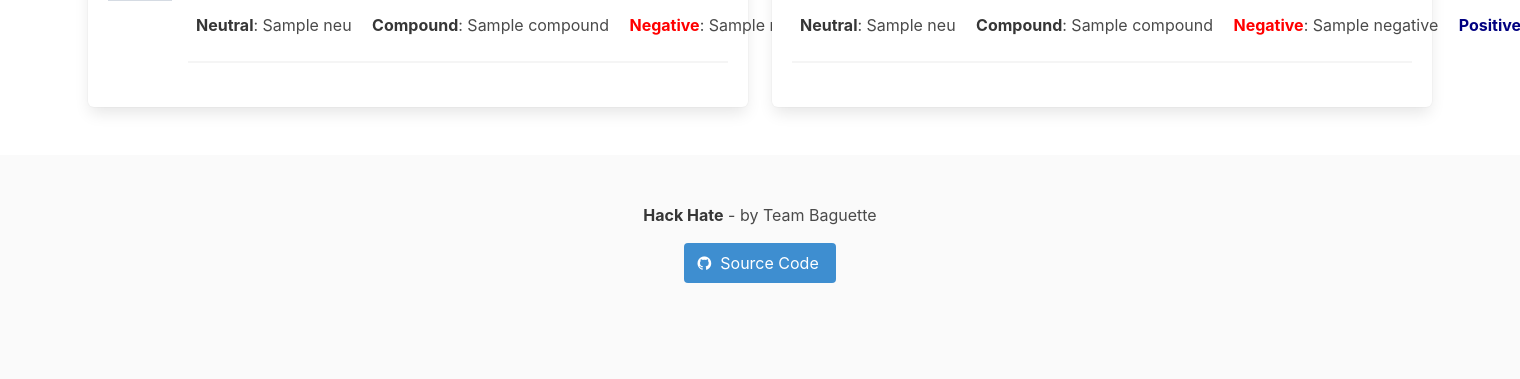
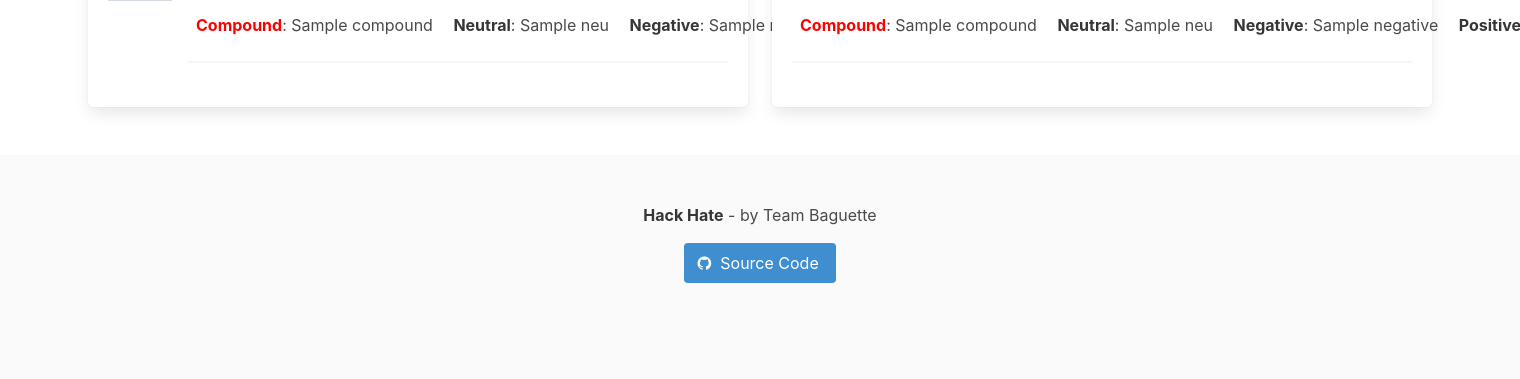
Before and after one commit to hverlin/junctionHate, a Django app: template webapp/templates/analysis/social_analysis.html in a window 1520 px wide; the page is wider, and only the part inside the window is pictured. Shown: the part 614-993 px from the top of that part. Run offline with Django 3.2, Linux system fonts and the light colour scheme; the template is opened without the code that fills it: most values are stand-ins (such as "Sample title", 1, 10 or a date in 2020); grey boxes marked "Sample" are stand-in pictures; parts of the project's set-up code (start-up, migrations or seed data) failed here and were passed over; some libraries are stand-ins or nearby versions.

Commit message:
change style compound

```diff
--- a/webapp/templates/analysis/social_analysis.html
+++ b/webapp/templates/analysis/social_analysis.html
@@ -58,14 +58,15 @@
                                 <nav class="level">
                                     <div class="level-left">
                                         <ul style="list-style: none">
+                                            <li style="display: inline; padding : 0 0.5em">
+                                                <strong style="color: red">Compound</strong>: {{ tweet.scores.compound }}
+                                            </li>
                                             <li class="sentiment" style="display: inline; padding : 0 0.5em">
                                                 <strong>Neutral</strong>: {{ tweet.scores.neu }}
                                             </li>
+
                                             <li style="display: inline; padding : 0 0.5em">
-                                                <strong>Compound</strong>: {{ tweet.scores.compound }}
-                                            </li>
-                                            <li style="display: inline; padding : 0 0.5em">
-                                                <strong style="color: red">Negative</strong>: {{ tweet.scores.negative }}
+                                                <strong>Negative</strong>: {{ tweet.scores.negative }}
                                             </li>
                                             <li style="display: inline; padding : 0 0.5em">
                                                 <strong style="color: navy">Positive</strong>: {{ tweet.scores.pos }}
@@ -109,17 +110,17 @@
                                 <nav class="level">
                                     <div class="level-left">
                                         <ul style="list-style: none">
+                                            <li style="display: inline; padding : 0 0.5em">
+                                                <strong style="color: red">Compound</strong>: {{ post.scores.compound }}
+                                            </li>
                                             <li class="sentiment" style="display: inline; padding : 0 0.5em">
                                                 <strong>Neutral</strong>: {{ post.scores.neu }}
                                             </li>
                                             <li style="display: inline; padding : 0 0.5em">
-                                                        <strong>Compound</strong>: {{ post.scores.compound }}
+                                                <strong>Negative</strong>: {{ post.scores.negative }}
                                             </li>
                                             <li style="display: inline; padding : 0 0.5em">
-                                                        <strong style="color: red">Negative</strong>: {{ post.scores.negative }}
-                                                    </li>
-                                                    <li style="display: inline; padding : 0 0.5em">
-                                                        <strong style="color: navy">Positive</strong>: {{ post.scores.pos }}
+                                                <strong>Positive</strong>: {{ post.scores.pos }}
                                             </li>
                                         </ul>
                                     </div>
```
Lines whose indentation alone changed are shown as unchanged.
